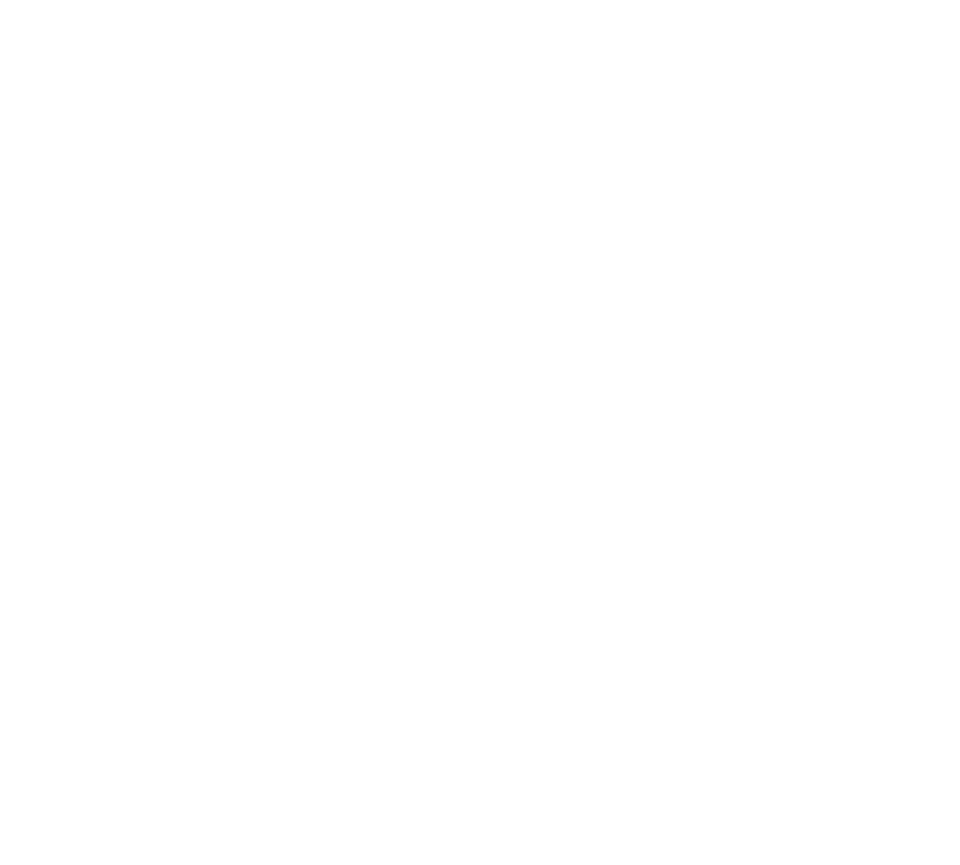
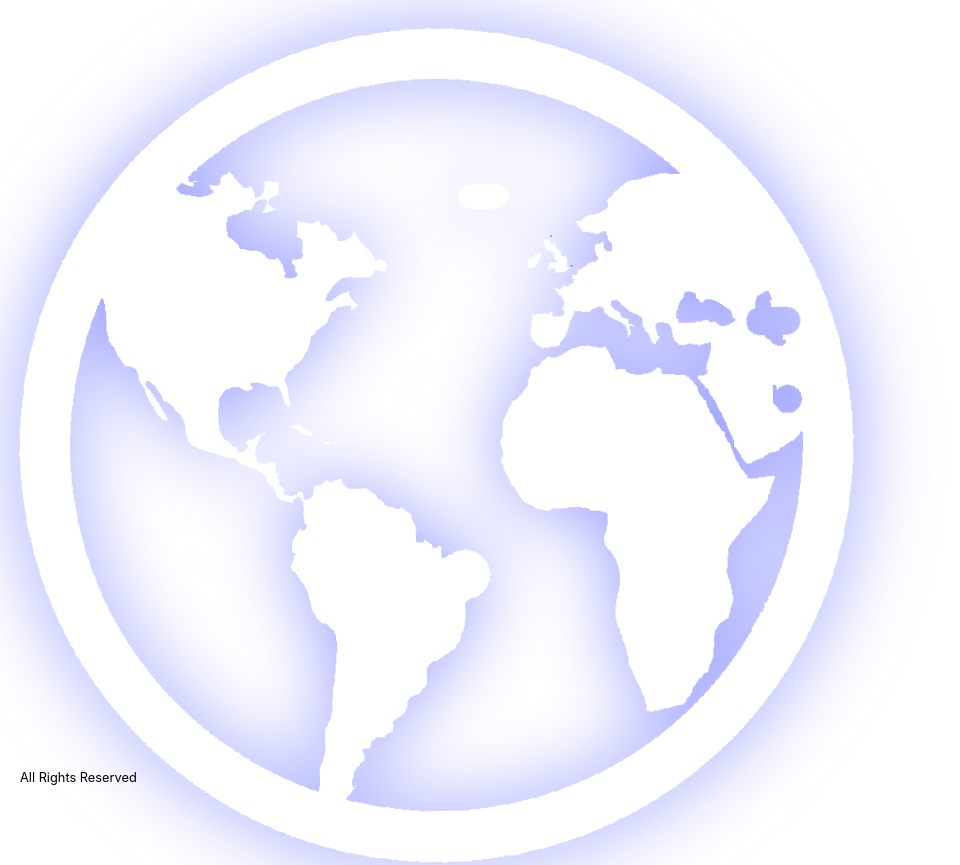
Before and after one commit to paatshala1/world-countries, a React (Vite) app: page / in a window 1280 px wide. Shown: the top 865 px of the page, without its empty margins (0-960 px from the left). Before the commit the page ends 800 px from the top, so only its background shows below. Built offline with nearby package versions, Linux system fonts and the light colour scheme.

Commit message:
Add <Outlet> to App to render children

```diff
--- a/src/App.jsx
+++ b/src/App.jsx
@@ -10,6 +10,7 @@
 // import NotFound from './components/NotFound/NotFound'
 // import Countries from './components/Countries/Countries'
 
+import { Outlet } from 'react-router-dom'
 import './App.css'
 
 function App() {
@@ -17,6 +18,7 @@
     // We use shorthand for object (property name and value has the same name, so Lint recomends this.)
     <>
       <div className='h-screen '>
+        <Outlet />
         {/* <BrowserRouter>
           <Routes>
             <Route path='/' element={<Entrance />} />
```
